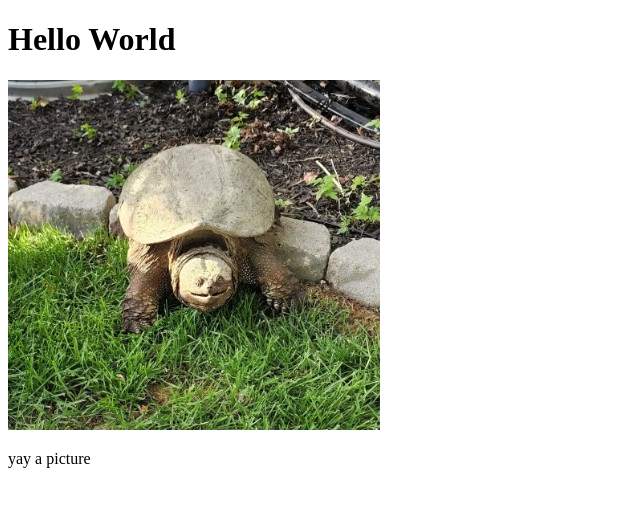
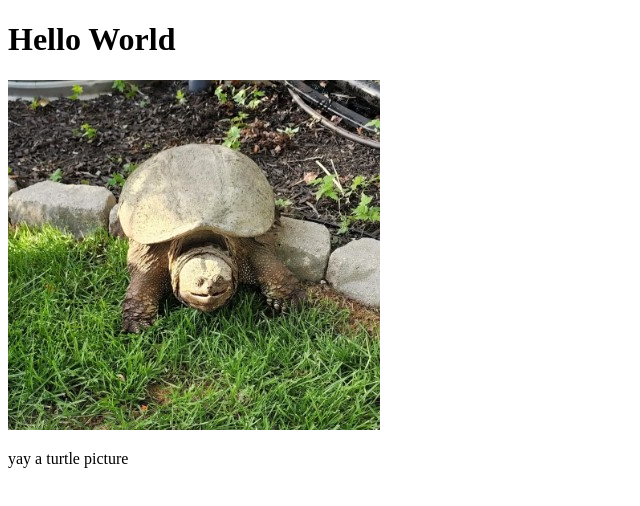
Before and after one commit to ewtiffan/ewtiffan.github.io, a plain HTML site: page index.html in a window 1280 px wide. Shown: the full height of the page, 0-640 px from the left. Drawn offline with Linux system fonts and the light colour scheme.

Commit message:
Update index.html

```diff
--- a/index.html
+++ b/index.html
@@ -6,7 +6,7 @@
 
 <img src="turtle.jpg" alt="turtle!" />
 
-<p> yay a picture </p>
+<p> yay a turtle picture </p>
 
 </body>
 </html>
```
